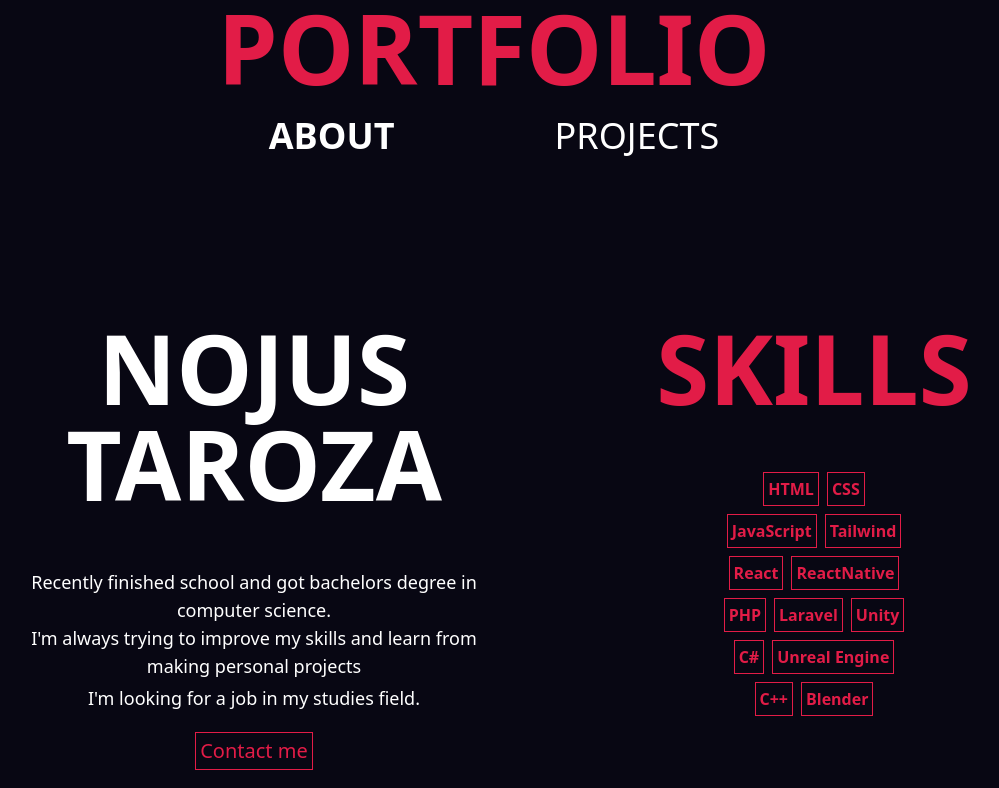
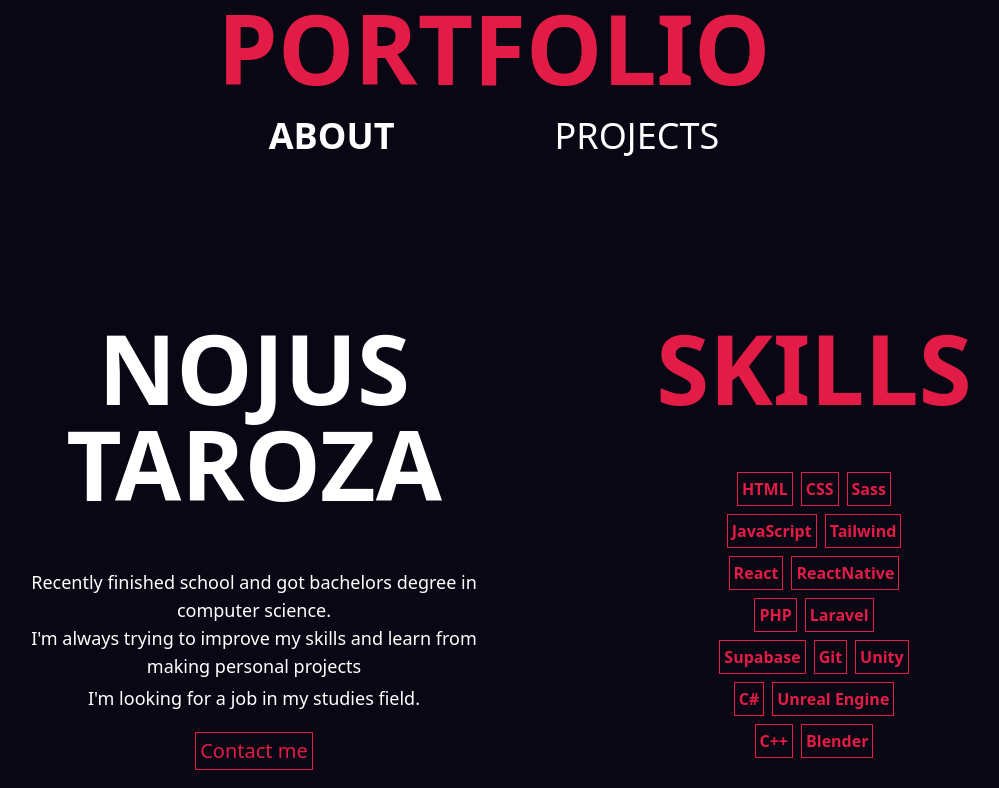
Before and after one commit to NojusTar/Nojus-Portfolio, a plain HTML site: page index.html in a window 1280 px wide. Shown: the top 788 px of the page, without its empty margins (146-1145 px from the left). Drawn offline with nearby package versions, Linux system fonts and the light colour scheme.

Commit message:
paskutiniai patepimai

```diff
--- a/index.html
+++ b/index.html
@@ -104,6 +104,11 @@
             <div
               class="border transition-all cursor-pointer hover:border-redish-selected hover:text-redish-selected text-redish p-1 font-semibold border-redish"
             >
+              Sass
+            </div>
+            <div
+              class="border transition-all cursor-pointer hover:border-redish-selected hover:text-redish-selected text-redish p-1 font-semibold border-redish"
+            >
               JavaScript
             </div>
             <div
@@ -130,6 +135,16 @@
               class="border transition-all cursor-pointer hover:border-redish-selected hover:text-redish-selected text-redish p-1 font-semibold border-redish"
             >
               Laravel
+            </div>
+            <div
+              class="border transition-all cursor-pointer hover:border-redish-selected hover:text-redish-selected text-redish p-1 font-semibold border-redish"
+            >
+              Supabase
+            </div>
+            <div
+              class="border transition-all cursor-pointer hover:border-redish-selected hover:text-redish-selected text-redish p-1 font-semibold border-redish"
+            >
+              Git
             </div>
             <div
               class="border transition-all cursor-pointer hover:border-redish-selected hover:text-redish-selected text-redish p-1 font-semibold border-redish"
```
